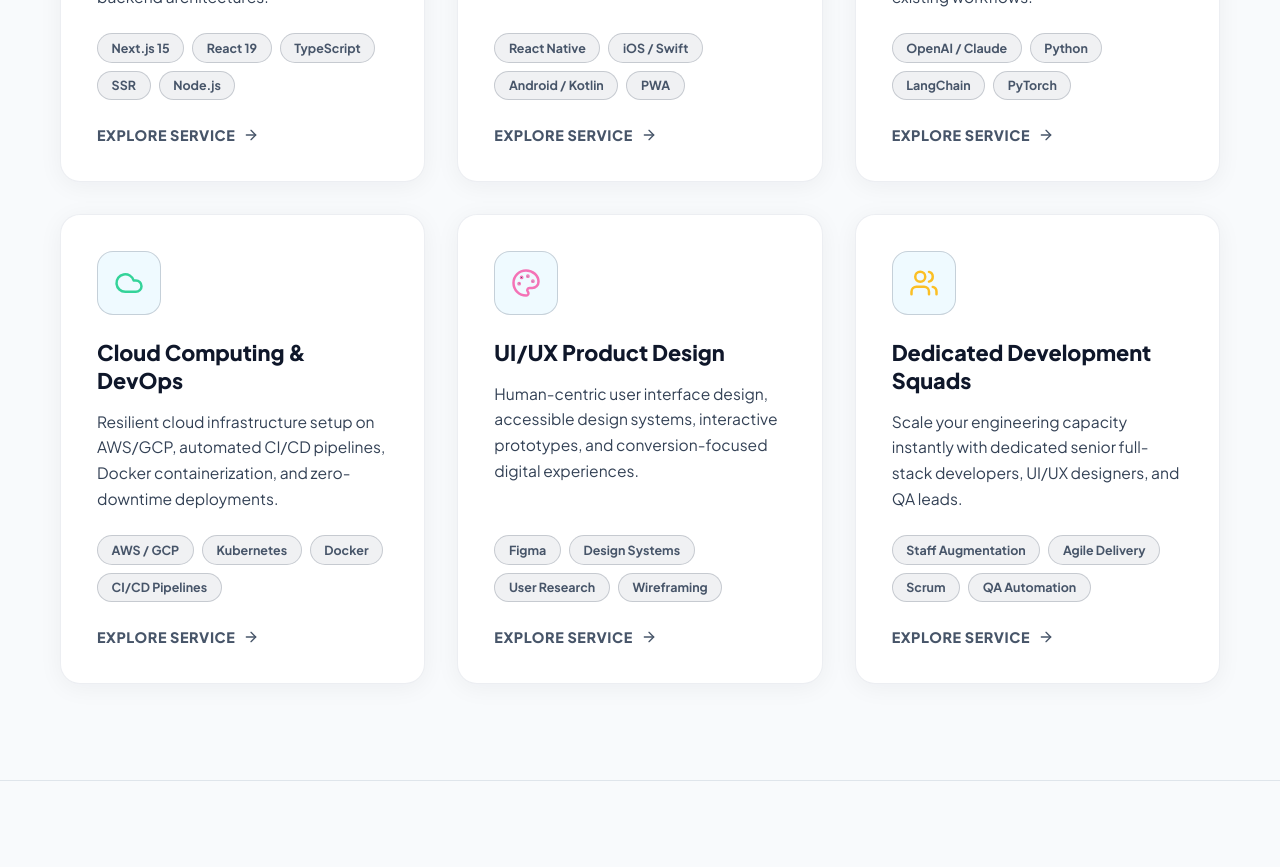
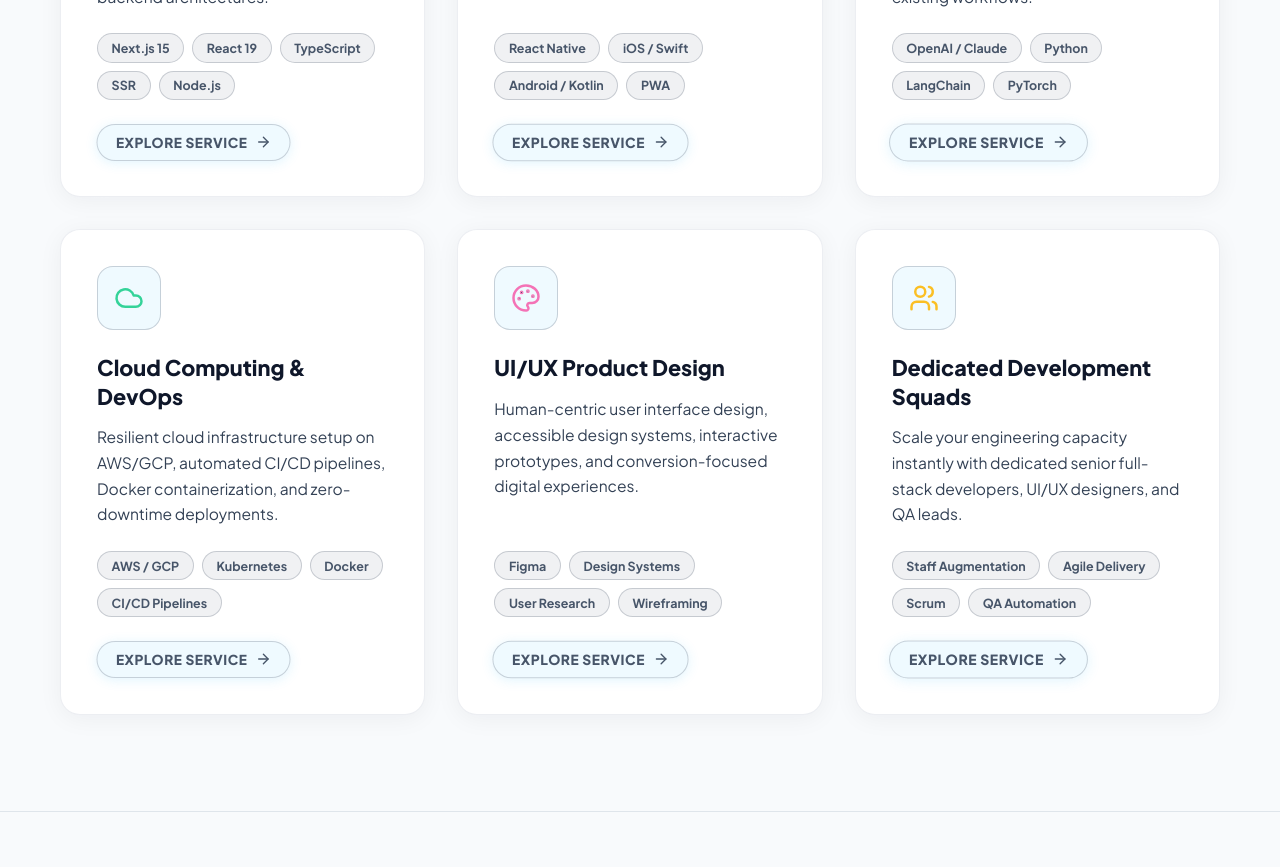
Before and after one commit to bc260207222amjad-star/ZeenrahTech, a Next.js app: page / in a window 1280 px wide. Shown: the part 1460-2327 px from the top of the page. Built offline with nearby package versions, Linux system fonts and the light colour scheme.

Commit message:
feat: add continuous growing scale loop to EXPLORE SERVICE buttons

```diff
--- a/components/ServicesSection.jsx
+++ b/components/ServicesSection.jsx
@@ -184,22 +184,39 @@
                   ))}
                 </div>
 
+                <motion.div
+                  animate={{ scale: [1, 1.05, 1] }}
+                  transition={{
+                    duration: 2.4,
+                    repeat: Infinity,
+                    ease: "easeInOut",
+                    delay: (index % 3) * 0.2
+                  }}
+                  style={{ display: 'inline-block' }}
+                >
                   <Link
                     href="/contact"
                     style={{
                       display: 'inline-flex',
                       alignItems: 'center',
                       gap: '0.5rem',
+                      padding: '0.55rem 1.15rem',
+                      backgroundColor: 'rgba(56, 189, 248, 0.08)',
                       color: 'var(--primary)',
                       fontWeight: '800',
-                    fontSize: '0.9rem',
+                      fontSize: '0.85rem',
                       textDecoration: 'none',
-                    letterSpacing: '0.04em'
+                      letterSpacing: '0.04em',
+                      borderRadius: '50px',
+                      border: '1px solid var(--primary-border)',
+                      boxShadow: '0 2px 12px rgba(56, 189, 248, 0.15)',
+                      transition: 'all 0.3s ease'
                     }}
                   >
                     <span>EXPLORE SERVICE</span>
                     <ArrowRight size={16} />
                   </Link>
+                </motion.div>
               </div>
             </motion.div>
           ))}
```
Lines whose indentation alone changed are shown as unchanged.
